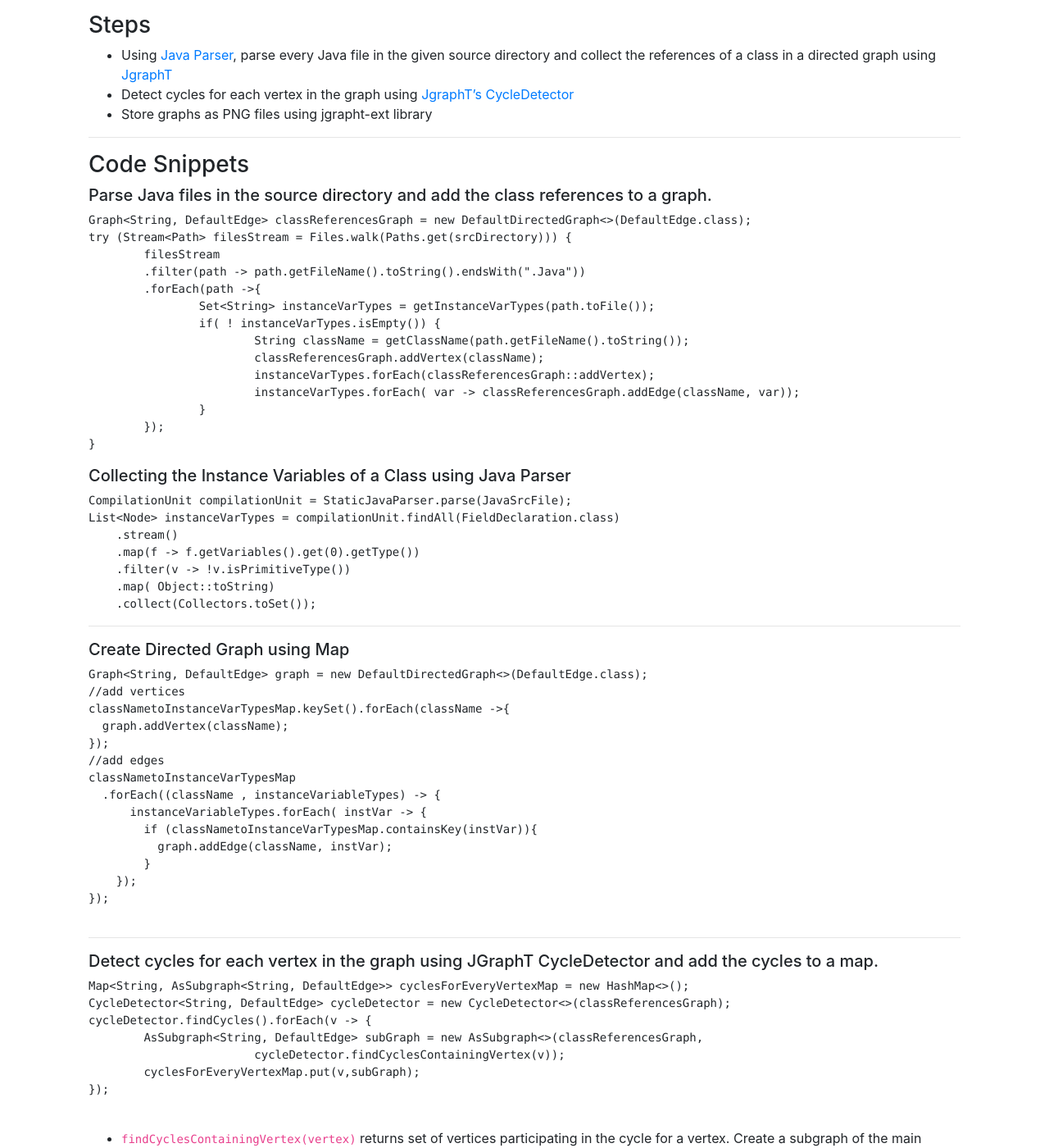
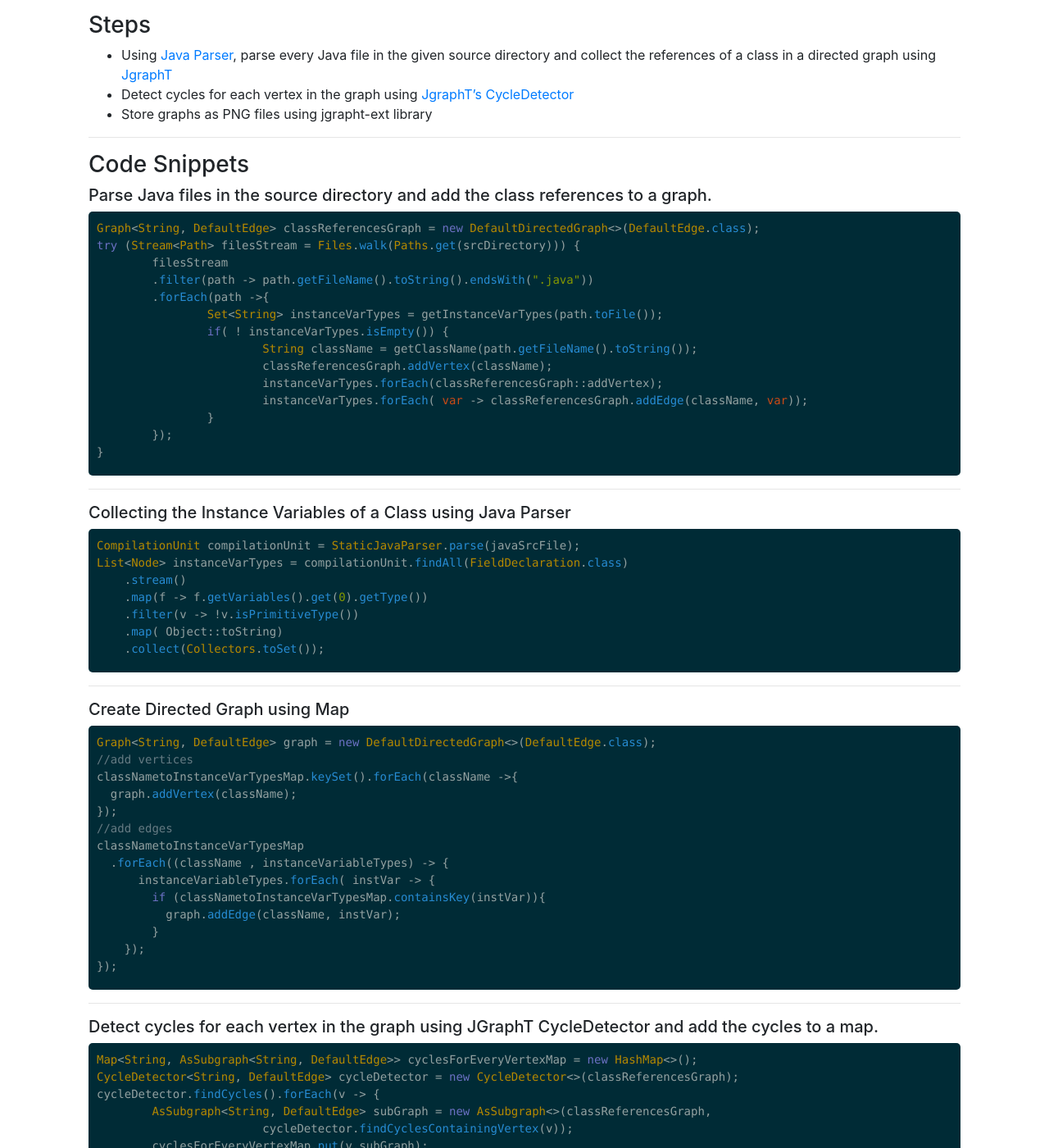
Before and after one commit to nikhilpereira1793/nikhilpereira1793.github.io, a Jekyll site: the page built from _posts/2018-07-23-detecting-circular-references-in-a-java-project.md, in a window 1280 px wide and 1400 px high, scrolled down 422 px. Shown: the whole window at 82% size. Built offline with Jekyll 4.4.1, drawn with Linux system fonts in a browser that asks for light colours; some of the changed text lies outside the part shown.

Commit message:
fix md errors in blog

````diff
--- a/_posts/2018-07-23-detecting-circular-references-in-a-java-project.md
+++ b/_posts/2018-07-23-detecting-circular-references-in-a-java-project.md
@@ -12,21 +11,20 @@ references. It is difficult to serialize objects with circular references. I hav
 ---
 
 ### Steps
-  - Using [Java Parser](https://github.com/Javaparser/Javaparser), parse every Java file in the given source directory and collect the references of a class in a directed graph using [JgraphT](https://jgrapht.org/)
-  - Detect cycles for each vertex in the graph using [JgraphT's](https://jgrapht.org/) [CycleDetector](https://jgrapht.org/Javadoc/org/jgrapht/alg/cycle/CycleDetector.html)
+  - Using [Java Parser](https://github.com/javaparser/javaparser), parse every Java file in the given source directory and collect the references of a class in a directed graph using [JgraphT](https://jgrapht.org/)
+  - Detect cycles for each vertex in the graph using [JgraphT's](https://jgrapht.org/) [CycleDetector](https://jgrapht.org/javadoc/org/jgrapht/alg/cycle/CycleDetector.html)
   - Store graphs as PNG files using jgrapht-ext library
-
 
 ---
 
 ### Code Snippets
 
 ##### Parse Java files in the source directory and add the class references to a graph.
-``` Java
+```java
 Graph<String, DefaultEdge> classReferencesGraph = new DefaultDirectedGraph<>(DefaultEdge.class);
 try (Stream<Path> filesStream = Files.walk(Paths.get(srcDirectory))) {
 	filesStream
-	.filter(path -> path.getFileName().toString().endsWith(".Java"))
+	.filter(path -> path.getFileName().toString().endsWith(".java"))
 	.forEach(path ->{
 		Set<String> instanceVarTypes = getInstanceVarTypes(path.toFile());
 		if( ! instanceVarTypes.isEmpty()) {
@@ -39,9 +37,11 @@ try (Stream<Path> filesStream = Files.walk(Paths.get(srcDirectory))) {
 }
 ```
 
+---
+
 ##### Collecting the Instance Variables of a Class using Java Parser
-``` Java
-CompilationUnit compilationUnit = StaticJavaParser.parse(JavaSrcFile);
+```java
+CompilationUnit compilationUnit = StaticJavaParser.parse(javaSrcFile);
 List<Node> instanceVarTypes = compilationUnit.findAll(FieldDeclaration.class)
     .stream()
     .map(f -> f.getVariables().get(0).getType())
@@ -53,7 +53,7 @@ List<Node> instanceVarTypes = compilationUnit.findAll(FieldDeclaration.class)
 ---
 
 ##### Create Directed Graph using Map
-```Java
+```java
 Graph<String, DefaultEdge> graph = new DefaultDirectedGraph<>(DefaultEdge.class);
 //add vertices
 classNametoInstanceVarTypesMap.keySet().forEach(className ->{
@@ -68,13 +68,12 @@ classNametoInstanceVarTypesMap
         }
     });
 });
-
 ```
 
 ---
 
 ##### Detect cycles for each vertex in the graph using JGraphT CycleDetector and add the cycles to a map.
-```Java
+```java
 Map<String, AsSubgraph<String, DefaultEdge>> cyclesForEveryVertexMap = new HashMap<>();
 CycleDetector<String, DefaultEdge> cycleDetector = new CycleDetector<>(classReferencesGraph);
 cycleDetector.findCycles().forEach(v -> {
@@ -82,15 +81,15 @@ cycleDetector.findCycles().forEach(v -> {
 			cycleDetector.findCyclesContainingVertex(v));
 	cyclesForEveryVertexMap.put(v,subGraph);
 });
+```
 
-```
 - `findCyclesContainingVertex(vertex)` returns set of vertices participating in the cycle for a vertex. Create a subgraph of the main graph using these vertices.
 
 ---
 
 ##### Create PNG Image of a graph using jgrapht-ext library.
 
-```Java
+```java
 new File(outputDirectoryPath).mkdirs();
 File imgFile = new File(outputDirectoryPath+"/graph" + imageName + ".png");
 if(imgFile.createNewFile()) {
@@ -103,8 +102,9 @@ if(imgFile.createNewFile()) {
 		ImageIO.write(image, "PNG", imgFile);
 	}
 }
+```
 
-```
+---
 
 ##### Sample Output Graph Image
 
````
Also changed, not shown: other parts of _posts/2018-07-23-detecting-circular-references-in-a-java-project.md (+3 -4 lines).
